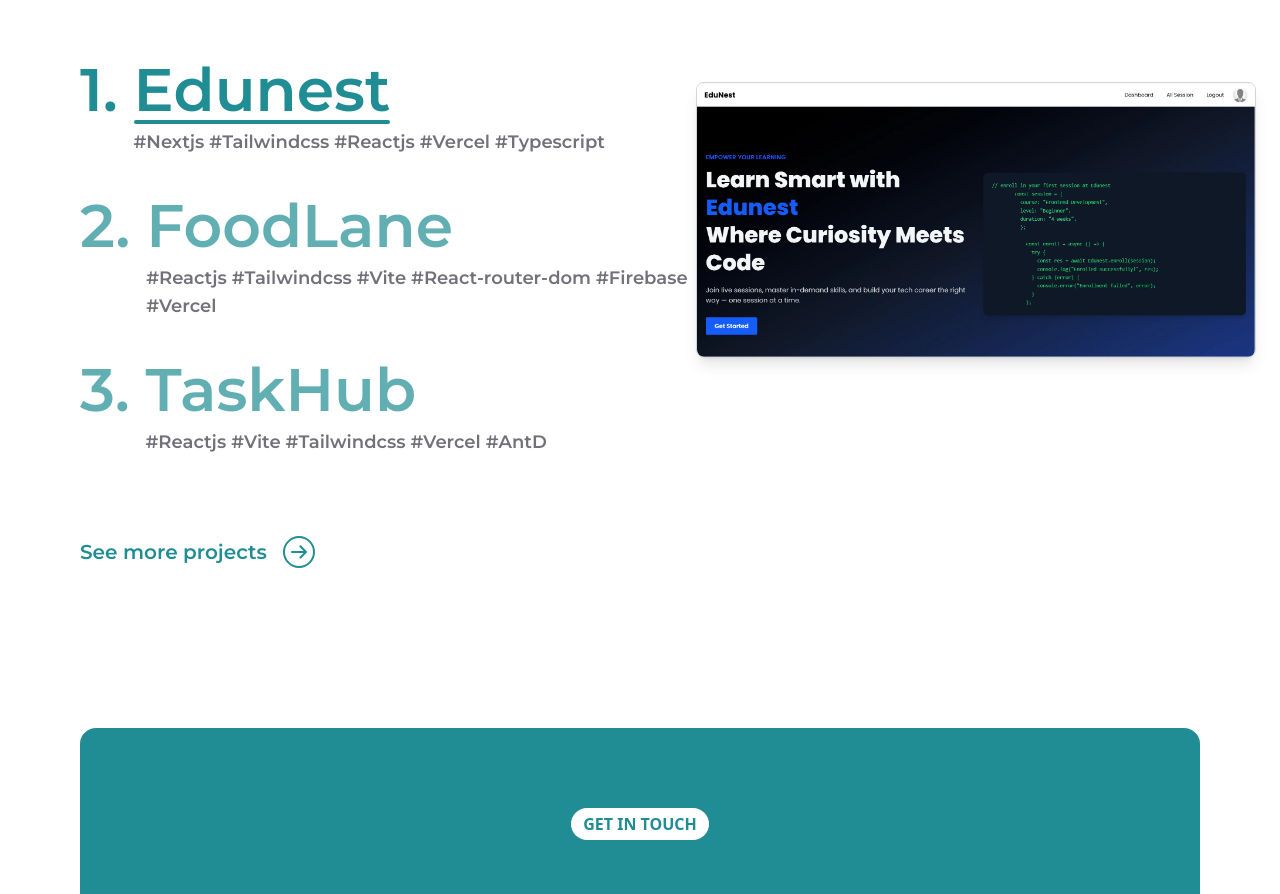
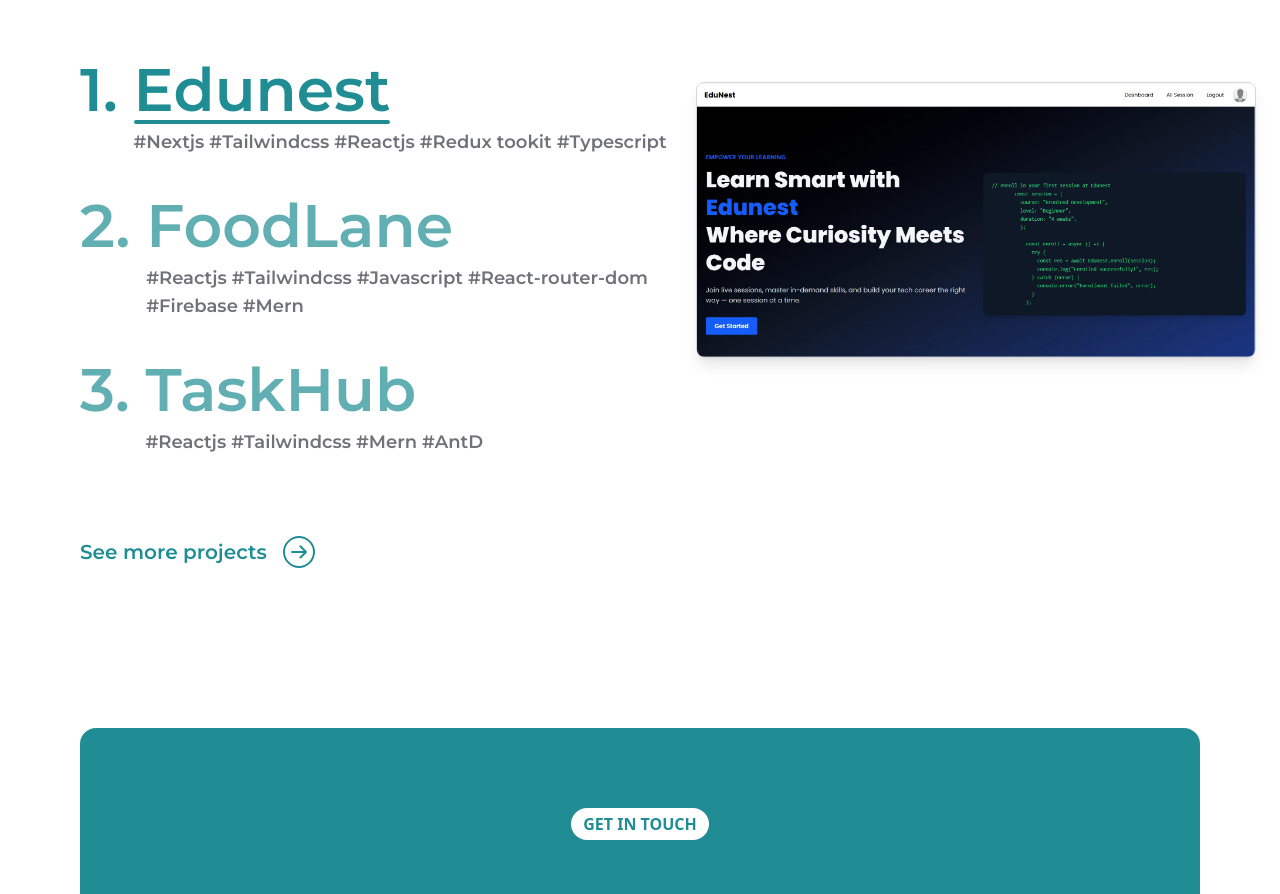
Before and after one commit to kader009/modern-portfolio, a Next.js app: page / in a window 1280 px wide. Shown: the part 1840-2734 px from the top of the page. Built offline with nearby package versions, Linux system fonts and the light colour scheme.

Commit message:
project data tag update

```diff
--- a/src/data/projects.ts
+++ b/src/data/projects.ts
@@ -7,7 +7,7 @@ export const PROJECT_SHOWCASE: ProjectShowcaseListItem[] = [
     index: 0,
     title: "Edunest",
     href: "/projects",
-    tags: ["Nextjs", "Tailwindcss", "Reactjs", "Vercel", "Typescript"],
+    tags: ["Nextjs", "Tailwindcss", "Reactjs", "Redux tookit", "Typescript"],
     image: {
       LIGHT: "/images/projects/edunest.webp",
     },
@@ -19,10 +19,10 @@ export const PROJECT_SHOWCASE: ProjectShowcaseListItem[] = [
     tags: [
       "Reactjs",
       "Tailwindcss",
-      "Vite",
+      "Javascript",
       "React-router-dom",
       "Firebase",
-      "Vercel",
+      "Mern",
     ],
     image: {
       LIGHT: "/images/projects/foodlane.webp",
@@ -33,7 +33,7 @@ export const PROJECT_SHOWCASE: ProjectShowcaseListItem[] = [
     index: 2,
     title: "TaskHub",
     href: "/projects",
-    tags: ["Reactjs", "Vite", "Tailwindcss", "Vercel", "AntD"],
+    tags: ["Reactjs", "Tailwindcss", "Mern", "AntD"],
     image: {
       LIGHT: "/images/projects/taskhub.webp",
       DARK: "/images/projects/taskhub.webp",
```
Also changed, not shown: 1 other file (tests, documents, lock files or other folders).
